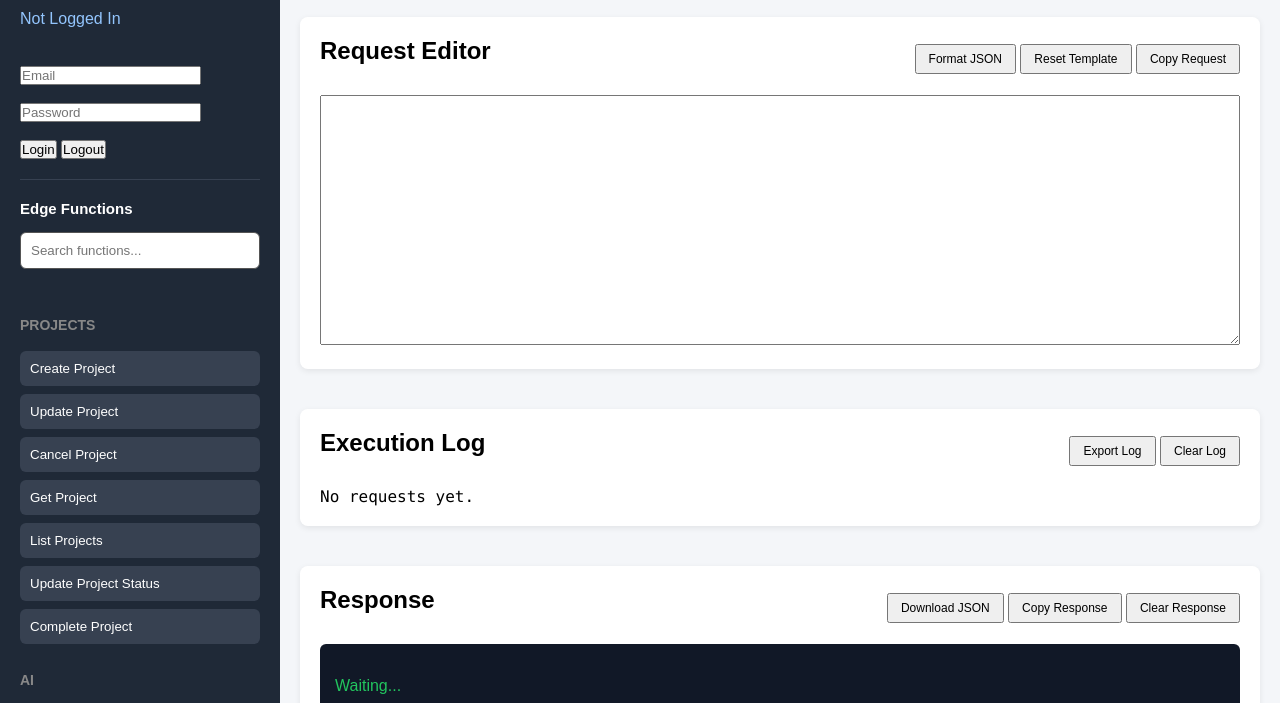
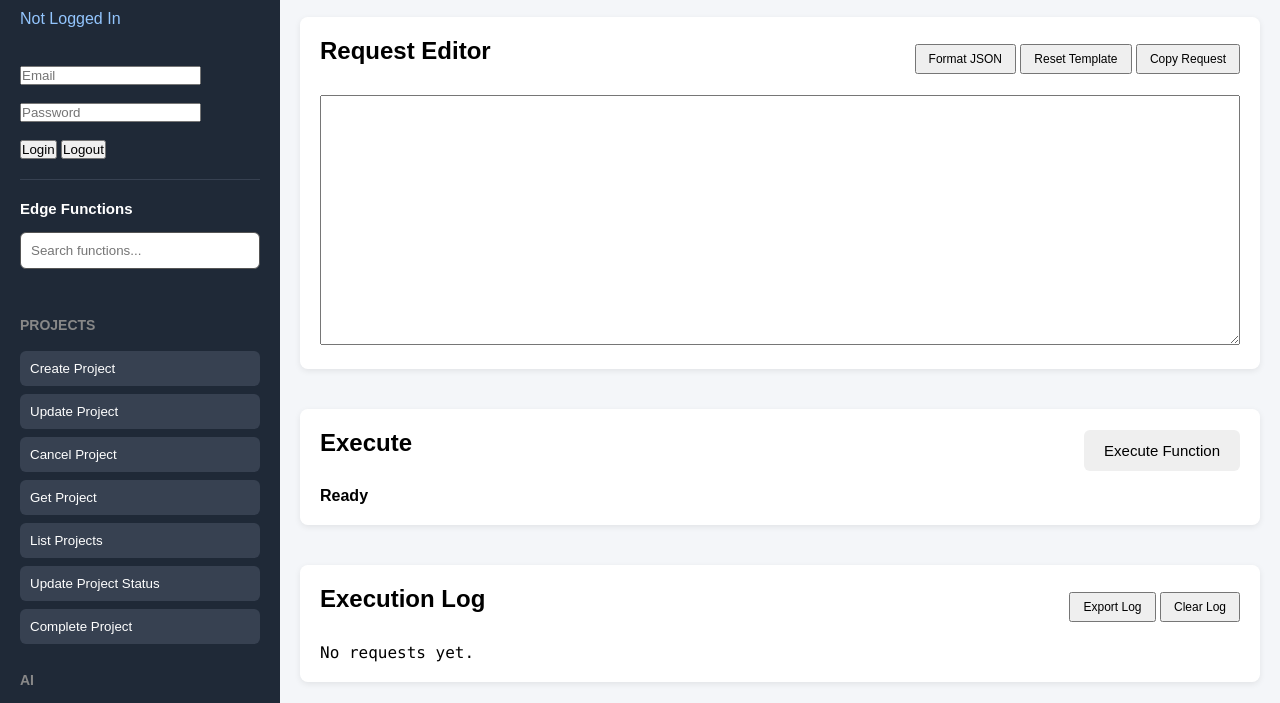
Before and after one commit to Cargo15/piece-job-testing, a plain HTML site: page docs/index.html in a window 1280 px wide. Shown: the part 81-784 px from the top of the page. Drawn offline with nearby package versions, Linux system fonts and the light colour scheme.

```diff
--- a/docs/index.html
+++ b/docs/index.html
@@ -143,6 +143,34 @@
 
         <!-- Execute -->
 
+<section class="panel">
+
+    <div class="panelHeader">
+
+        <h2>
+
+            Execute
+
+        </h2>
+
+        <button id="executeButton">
+
+            Execute Function
+
+        </button>
+
+    </div>
+
+    <div id="executionStatus">
+
+        Ready
+
+    </div>
+
+</section>
+
+        <!-- Execution Log -->
+
     <section class="panel">
 
    <div class="panelHeader">
@@ -174,6 +202,7 @@
     </div>
 
 </section>
+
 
         <!-- Response -->
 
```
Also changed, not shown: tester/index.html (+28 -0 lines).
